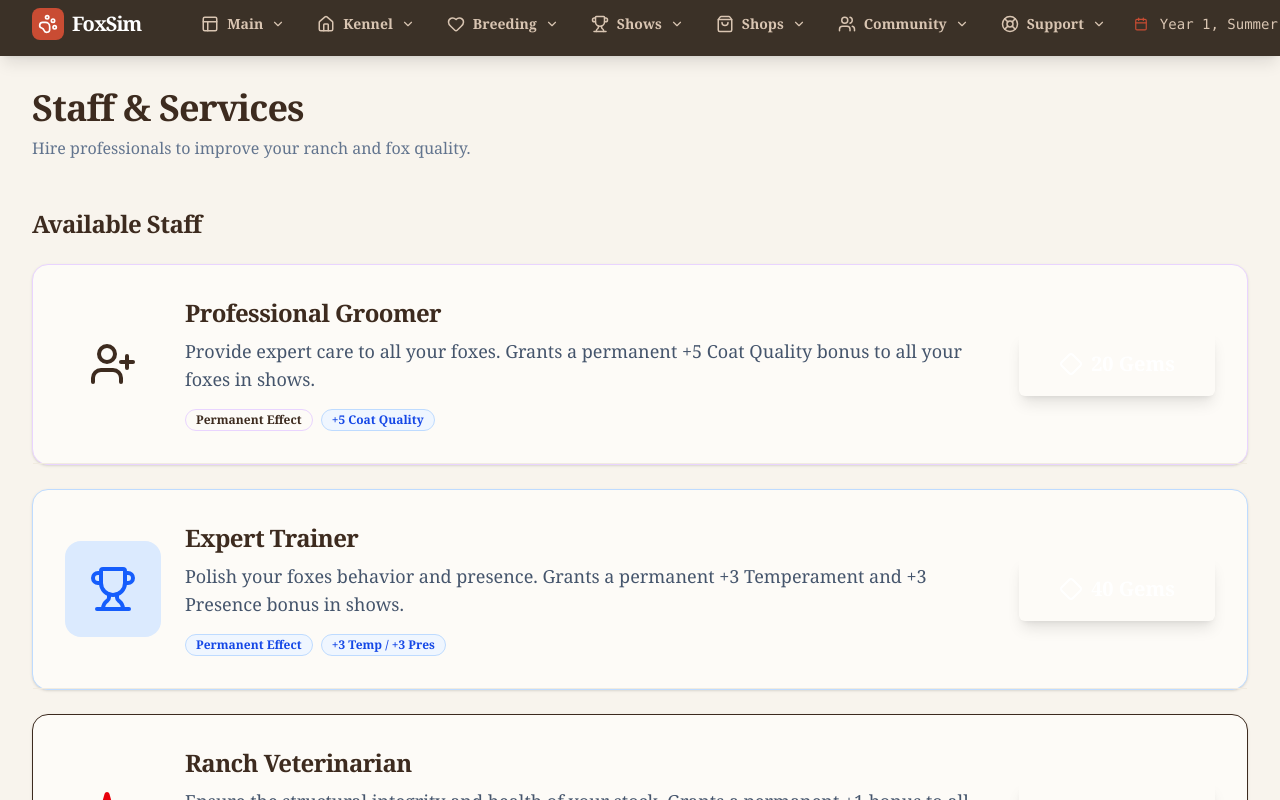
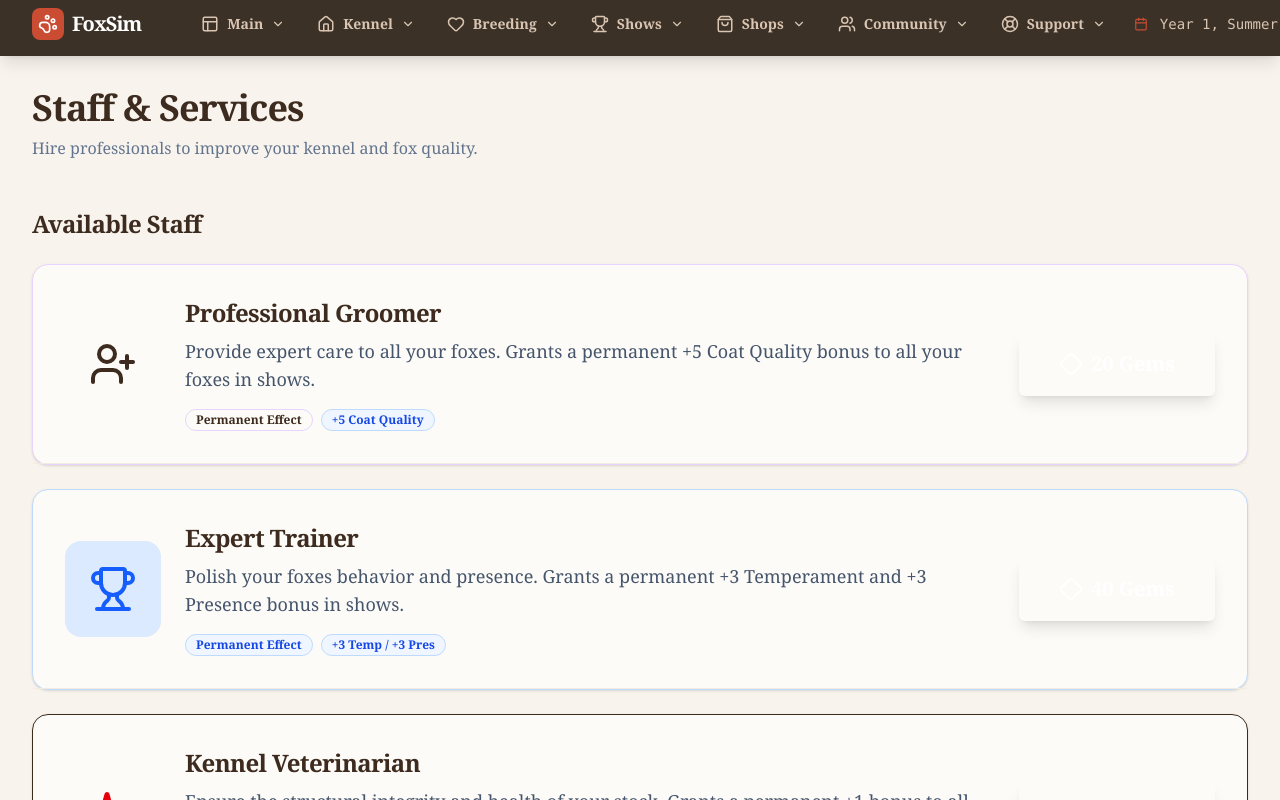
Before and after one commit to erkinde-lab/fox-breeding-sim-v2, a Next.js app: page /shop/staff in a window 1280 px wide. Shown: the part 200-1000 px from the top of the page. Built offline with nearby package versions, Linux system fonts and the light colour scheme.

Commit message:
Upload src/app/shop/staff/page.tsx

```diff
--- a/src/app/shop/staff/page.tsx
+++ b/src/app/shop/staff/page.tsx
@@ -40,7 +40,7 @@ export default function StaffPage() {
     },
     {
       id: 'veterinarian',
-      name: 'Ranch Veterinarian',
+      name: 'Kennel Veterinarian',
       description: 'Ensure the structural integrity and health of your stock. Grants a permanent +1 bonus to all physical traits (Head, Topline, etc).',
       cost: 50,
       hired: hiredVeterinarian,
@@ -55,7 +55,7 @@ export default function StaffPage() {
     <div className="space-y-12">
       <div>
         <h1 className="text-4xl font-black text-slate-900 tracking-tight">Staff & Services</h1>
-        <p className="text-slate-500 mt-2">Hire professionals to improve your ranch and fox quality.</p>
+        <p className="text-slate-500 mt-2">Hire professionals to improve your kennel and fox quality.</p>
       </div>
 
       <section className="space-y-6">
```
